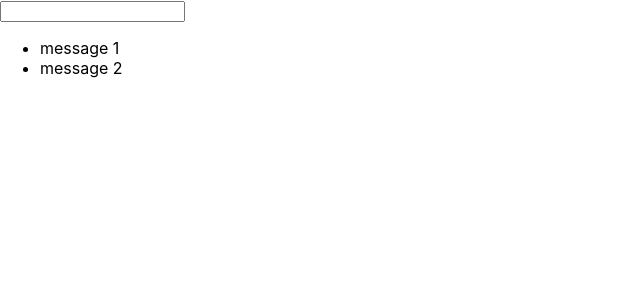
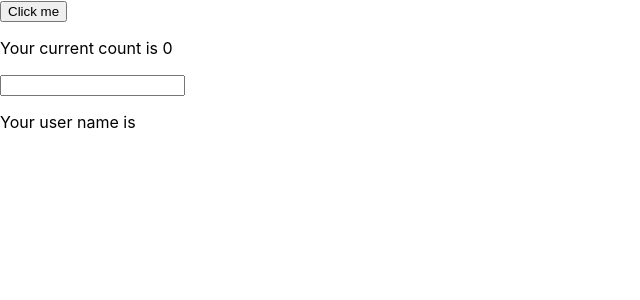
Before and after one commit to phhien203/ultimate-react-state-management, a React (Create React App) app: page / in a window 1280 px wide. Shown: the top 300 px of the page, without its empty margins (0-640 px from the left). Built offline with nearby package versions, Linux system fonts and the light colour scheme.

Commit message:
Manage complex state object with useReducer

```diff
--- a/src/App.js
+++ b/src/App.js
@@ -1,18 +1,33 @@
 import "./App.css";
-import { useState } from "react";
-import { Status } from "./Status";
+import { useReducer } from "react";
+
+export function reducer(state, action) {
+  switch (action.type) {
+    case "buttonClick":
+      return { ...state, count: state.count + 1 };
+    case "updateUserName":
+      return { ...state, userName: action.userName };
+    default:
+      return state;
+  }
+}
 
 function App() {
-  const [messages, setMessages] = useState(["message 1", "message 2"]);
+  const [state, dispatch] = useReducer(reducer, { count: 0, userName: "" });
 
   return (
     <div>
-      <Status onEnter={(e) => setMessages([e, ...messages])} />
-      <ul>
-        {messages.map((msg) => (
-          <li key={msg}>{msg}</li>
-        ))}
-      </ul>
+      <button onClick={() => dispatch({ type: "buttonClick" })}>
+        Click me
+      </button>
+      <p>Your current count is {state.count}</p>
+      <input
+        type="text"
+        onChange={(e) =>
+          dispatch({ type: "updateUserName", userName: e.target.value })
+        }
+      />
+      <p>Your user name is {state.userName}</p>
     </div>
   );
 }
```
